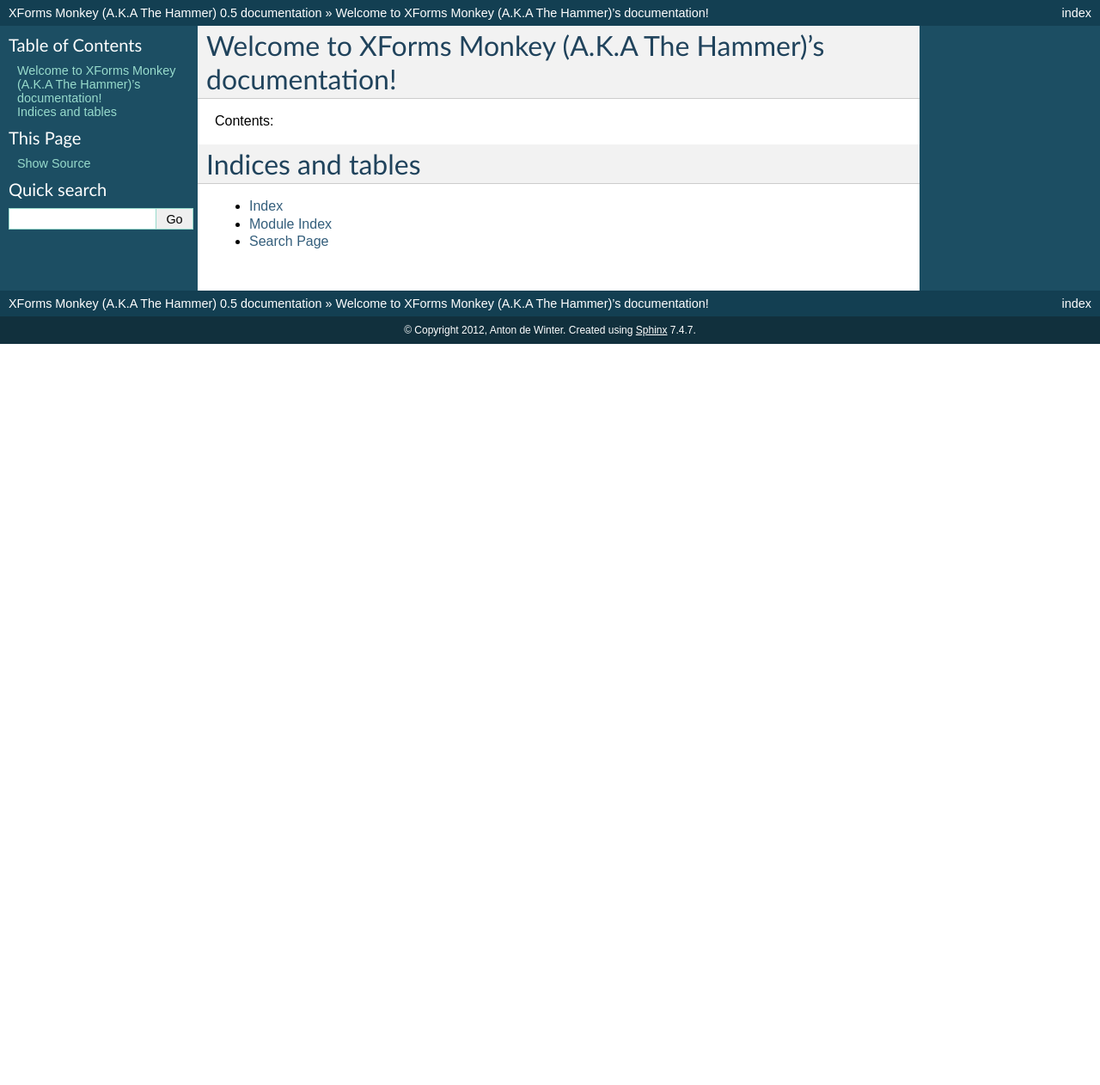
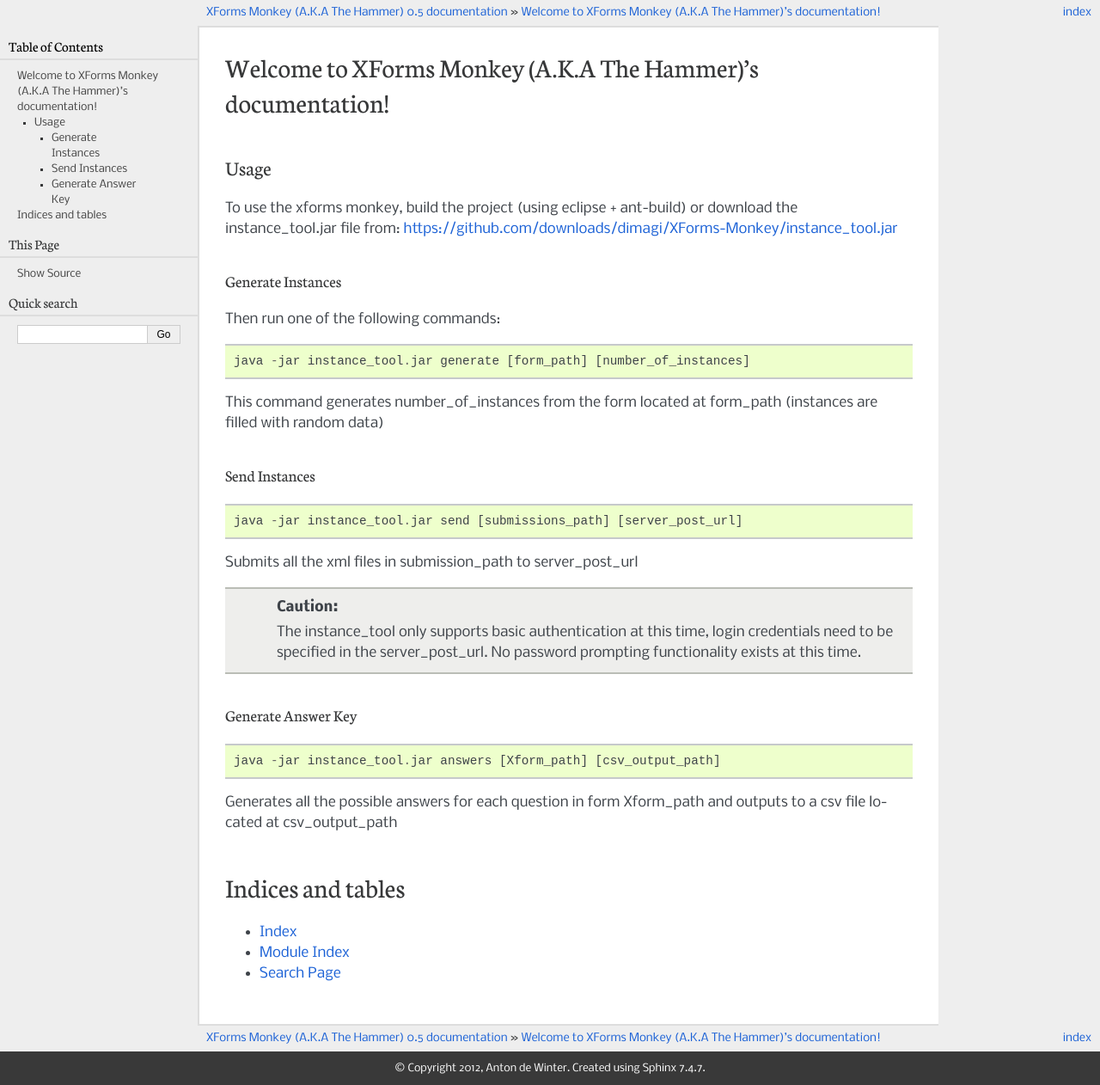
Before and after one commit to dimagi/XForms-Monkey, a Sphinx documentation site: the page built from docs/index.rst, in a window 1280 px wide. Shown: the whole page at 86% size. Built offline with Sphinx 7.4.7, drawn with Linux system fonts in a browser that asks for light colours; before the commit the page ends 900 px from its top, so only the background shows below that.

Commit message:
Docs complete

```diff
--- a/docs/conf.py
+++ b/docs/conf.py
@@ -91,7 +91,7 @@
 
 # The theme to use for HTML and HTML Help pages.  See the documentation for
 # a list of builtin themes.
-html_theme = 'default'
+html_theme = 'pyramid'
 
 # Theme options are theme-specific and customize the look and feel of a theme
 # further.  For a list of options available for each theme, see the
--- a/docs/index.rst
+++ b/docs/index.rst
@@ -6,10 +6,46 @@
 Welcome to XForms Monkey (A.K.A The Hammer)'s documentation!
 ============================================================
 
-Contents:
-
 .. toctree::
    :maxdepth: 2
+
+
+Usage
+-----
+
+To use the xforms monkey, build the project (using eclipse + ant-build) or download the instance_tool.jar file from: https://github.com/downloads/dimagi/XForms-Monkey/instance_tool.jar
+
+Generate Instances
+^^^^^^^^^^^^^^^^^^
+
+Then run one of the following commands::
+
+	java -jar instance_tool.jar generate [form_path] [number_of_instances]
+
+
+This command generates number_of_instances from the form located at form_path (instances are filled with random data)
+
+
+Send Instances
+^^^^^^^^^^^^^^
+
+::
+
+	java -jar instance_tool.jar send [submissions_path] [server_post_url]
+
+Submits all the xml files in submission_path to server_post_url
+
+.. CAUTION::
+	The instance_tool only supports basic authentication at this time, login credentials need to be specified in the server_post_url. No password prompting functionality exists at this time.
+
+Generate Answer Key
+^^^^^^^^^^^^^^^^^^^
+
+::
+
+	java -jar instance_tool.jar answers [Xform_path] [csv_output_path]
+
+Generates all the possible answers for each question in form Xform_path and outputs to a csv file located at csv_output_path
 
 
 
```
